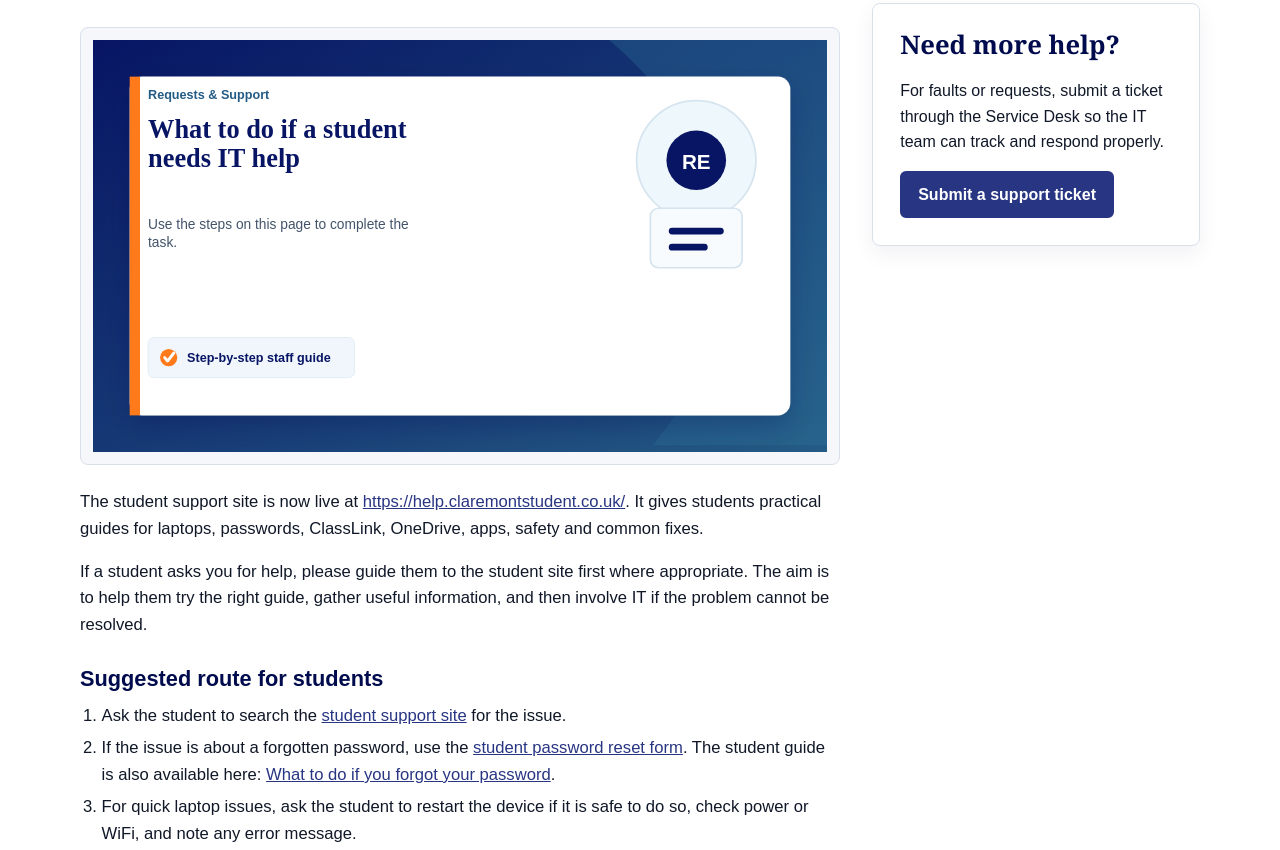
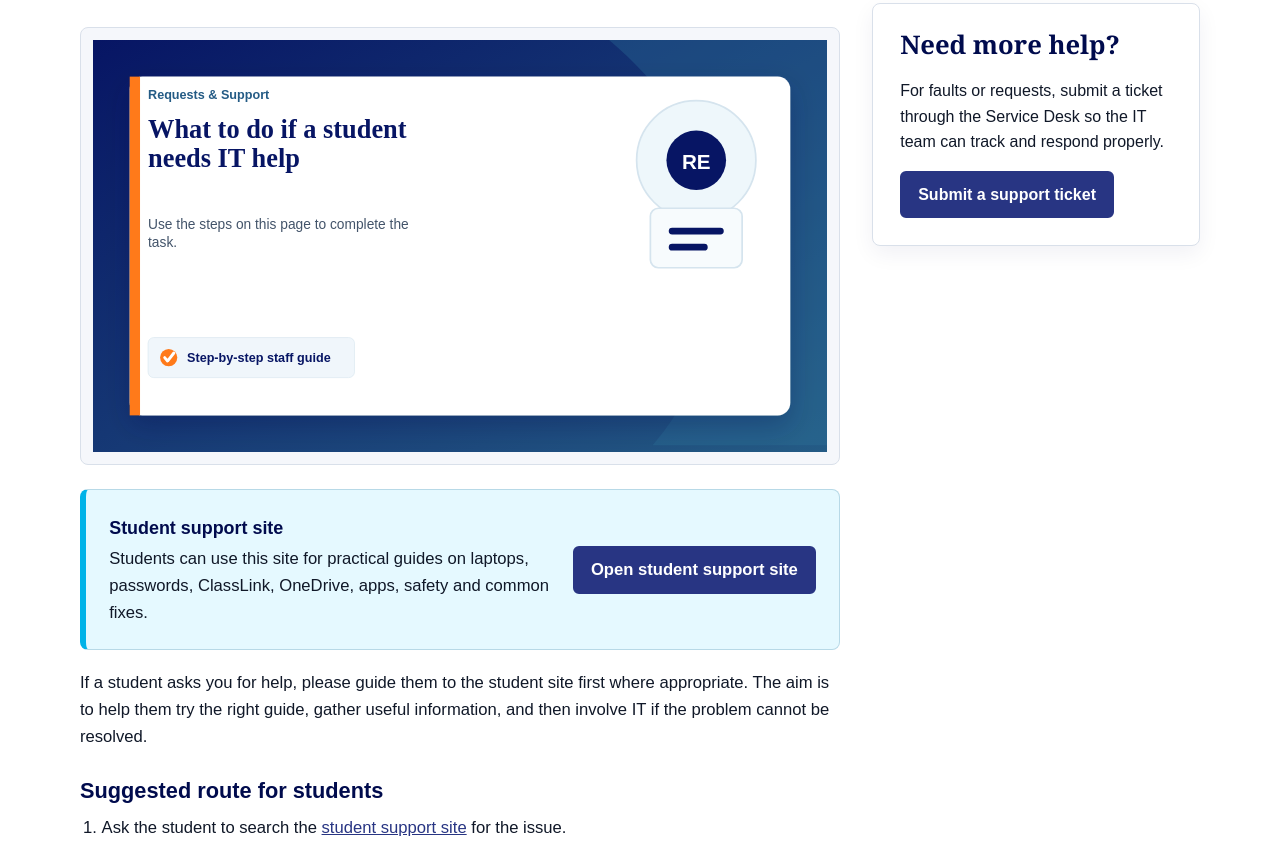
Before and after one commit to andyclifton-stack/ITHelp, a plain HTML site: page articles/student-it-help/index.html in a window 1280 px wide. Shown: the part 324-1174 px from the top of the page. Drawn offline with Linux system fonts and the light colour scheme.

Commit message:
Highlight student support site link

```diff
--- a/articles/student-it-help/index.html
+++ b/articles/student-it-help/index.html
@@ -25,7 +25,13 @@
       <div class="container article-layout">
         <article class="article-content">
           <figure class="media-frame help-illustration"><img alt="What to do if a student needs IT help support guide illustration." src="../../assets/media/generated/what-to-do-if-a-student-needs-it-help.svg"/></figure>
-<p>The student support site is now live at <a href="https://help.claremontstudent.co.uk/">https://help.claremontstudent.co.uk/</a>. It gives students practical guides for laptops, passwords, ClassLink, OneDrive, apps, safety and common fixes.</p>
+<div class="student-site-callout">
+  <div>
+    <strong>Student support site</strong>
+    <p>Students can use this site for practical guides on laptops, passwords, ClassLink, OneDrive, apps, safety and common fixes.</p>
+  </div>
+  <a class="button" href="https://help.claremontstudent.co.uk/" target="_blank" rel="noopener noreferrer">Open student support site</a>
+</div>
 <p>If a student asks you for help, please guide them to the student site first where appropriate. The aim is to help them try the right guide, gather useful information, and then involve IT if the problem cannot be resolved.</p>
 <h3>Suggested route for students</h3>
 <ol>
--- a/assets/css/styles.css
+++ b/assets/css/styles.css
@@ -497,6 +497,34 @@ li {
   color: var(--navy);
 }
 
+.student-site-callout {
+  display: grid;
+  grid-template-columns: minmax(0, 1fr) auto;
+  gap: 1rem;
+  align-items: center;
+  margin: 0 0 1.25rem;
+  padding: clamp(1.15rem, 2vw, 1.45rem);
+  border: 1px solid #b7d9e7;
+  border-left: 6px solid var(--sky);
+  border-radius: 8px;
+  background: var(--sky-soft);
+}
+
+.student-site-callout strong {
+  display: block;
+  margin-bottom: 0.25rem;
+  color: var(--navy);
+  font-size: 1.12rem;
+}
+
+.student-site-callout p {
+  margin: 0;
+}
+
+.student-site-callout .button {
+  white-space: nowrap;
+}
+
 .search-panel {
   position: relative;
   z-index: 8;
@@ -935,6 +963,7 @@ th {
 
   .section-heading,
   .support-message,
+  .student-site-callout,
   .footer-inner {
     display: grid;
     grid-template-columns: 1fr;
```
Also changed, not shown: 1 other file.
